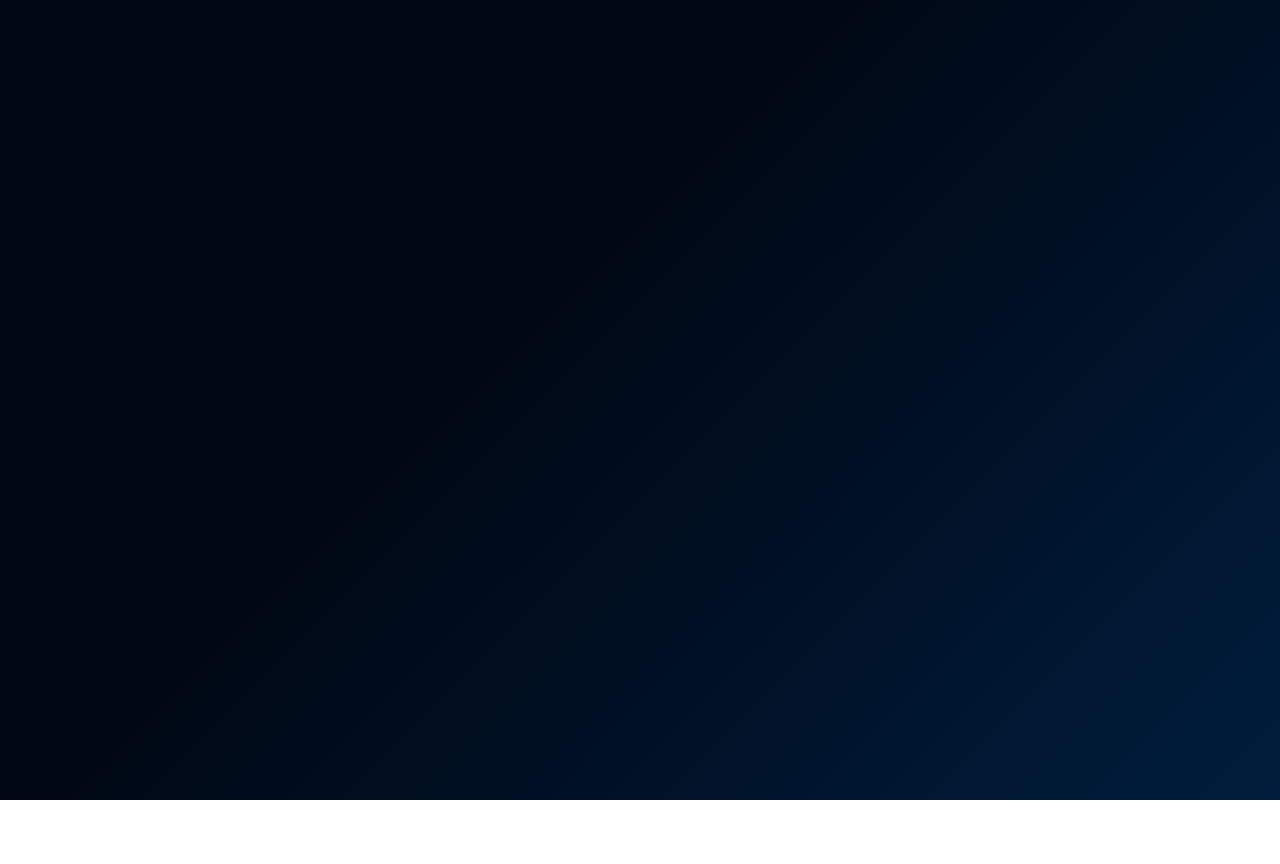
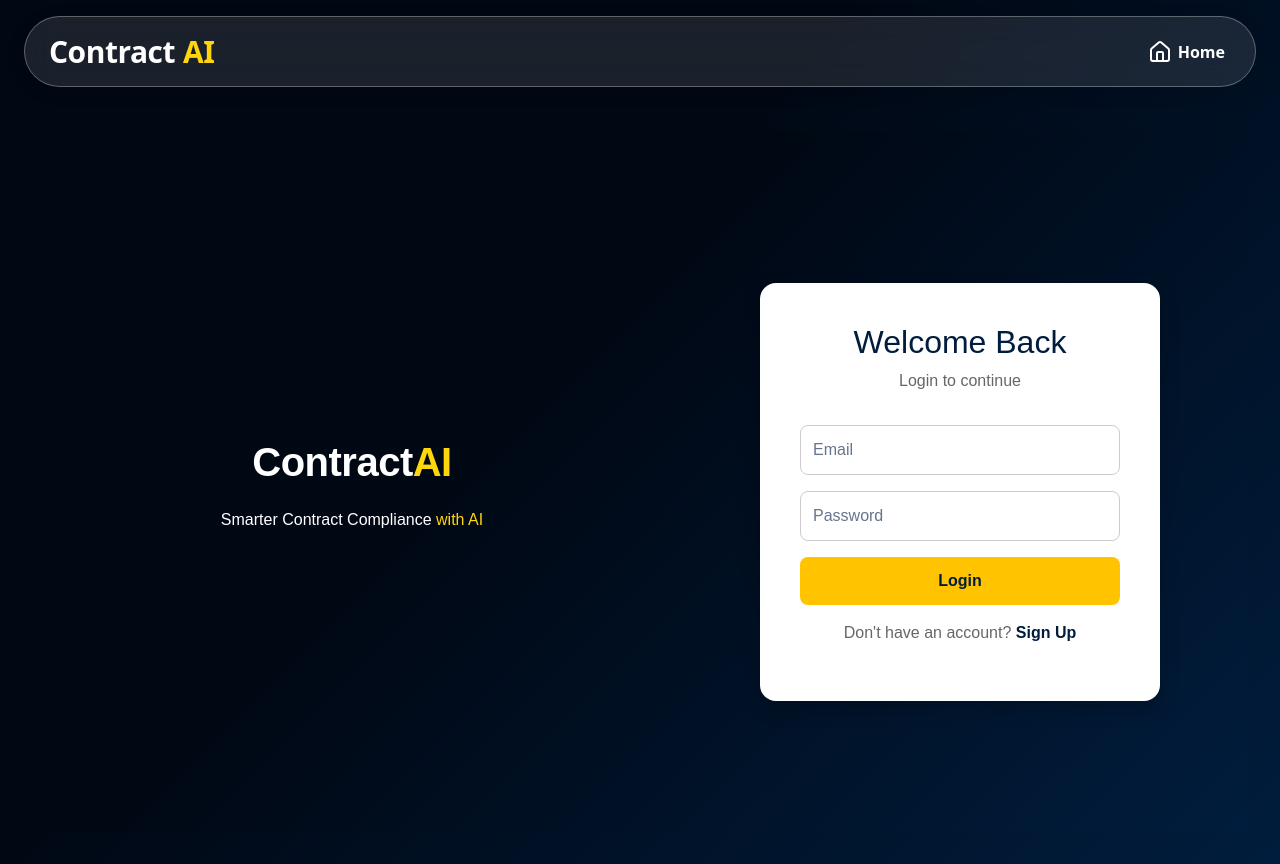
Before and after one commit to YoussefMa7moud/Graduation, a React (Vite) app in the folder Frontend/: page /Auth in a window 1280 px wide. Before the commit this address had no page. Before the commit the page ends 800 px from the top, so only its background shows below. Built offline with nearby package versions, Linux system fonts and the light colour scheme.

Commit message:
added the auth (Login/signup forms)

```diff
--- a/Frontend/src/App.tsx
+++ b/Frontend/src/App.tsx
@@ -6,7 +6,7 @@ import HomePage from './pages/customer/HomePage'
 import BrowsePage from './pages/customer/BrowsePage';
 import ContractsPage from './pages/customer/ContractsPage';
 import ChatPage from './pages/customer/ChatPage';
-
+import Auth from "./pages/Auth/Auth";
 function App() {
 
 
@@ -15,6 +15,7 @@ function App() {
       <Routes>
         <Route path="/" element={<LandingPage />} />
         <Route path="/Home" element={<HomePage />} />
+         <Route path="/Auth" element={<Auth />} />
         <Route path="/Browse" element={<BrowsePage />} />
         <Route path="/Contracts" element={<ContractsPage/>} />
         <Route path="/Chat" element={<ChatPage />}/>
--- a/Frontend/src/components/LandingPage/NavBar.tsx
+++ b/Frontend/src/components/LandingPage/NavBar.tsx
@@ -1,6 +1,23 @@
 import React from "react";
+import { useNavigate } from "react-router-dom";
+import { Home } from "lucide-react";
 
-const Navbar: React.FC = () => {
+interface NavbarProps {
+  showLogin?: boolean;
+  showHome?: boolean;
+}
+
+const Navbar: React.FC<NavbarProps> = ({ showLogin = true, showHome = false }) => {
+  const navigate = useNavigate();
+
+  const handleLoginClick = () => {
+    navigate("/Auth");
+  };
+
+  const handleHomeClick = () => {
+    navigate("/");
+  };
+
   return (
     <nav
       style={{
@@ -19,32 +36,60 @@ const Navbar: React.FC = () => {
           display: "flex",
           alignItems: "center",
           justifyContent: "space-between",
-
-
           background: "rgba(255, 255, 255, 0.1)",
           backdropFilter: "blur(15px)",
           WebkitBackdropFilter: "blur(15px)",
           border: "1px solid rgba(255, 255, 255, 0.3)",
           borderRadius: "9999px",
-
-
           boxShadow: "0 4px 20px rgba(0, 0, 0, 0.08)",
           padding: "12px 24px",
         }}
       >
-
         <div
+          className="brand-title"
           style={{
             fontSize: "30px",
             fontWeight: "bold",
             letterSpacing: "-0.5px",
+            display: "flex",
+            alignItems: "center",
+            gap: "8px",
           }}
         >
           <span style={{ color: "#fff" }}>Contract</span>
           <span style={{ color: "#FFD60A" }}>AI</span>
         </div>
 
+
+        <div style={{ display: "flex", alignItems: "center", gap: "10px" }}>
+          {showHome && (
             <button
+              onClick={handleHomeClick}
+              style={{
+        background: "none",
+        border: "none",
+        cursor: "pointer",
+        color: "white",
+        display: "flex",
+        alignItems: "center",
+        justifyContent: "center",
+        gap: "6px",
+       fontSize: "16px",
+                fontWeight: 600,
+        transition: "transform 0.2s ease, color 0.2s ease",
+      }}
+              title="Go Home"
+              onMouseOver={(e) => (e.currentTarget.style.transform = "scale(1.1)")}
+              onMouseOut={(e) => (e.currentTarget.style.transform = "scale(1)")}
+            >
+              <Home size={24} />
+              <span>Home</span>
+            </button>
+          )}
+
+          {showLogin && (
+            <button
+              onClick={handleLoginClick}
               style={{
                 padding: "6px 16px",
                 borderRadius: "9999px",
@@ -59,6 +104,8 @@ const Navbar: React.FC = () => {
             >
               Login
             </button>
+          )}
+        </div>
       </div>
     </nav>
   );
--- /dev/null
+++ b/Frontend/src/pages/Auth/Auth.css
@@ -0,0 +1,133 @@
+.auth-container {
+  display: flex;
+   height: calc(100vh - 100px);
+  font-family: "Poppins", sans-serif;
+    background: linear-gradient(
+  135deg,
+  #000814 40%,
+  #001D3D 100%
+);}
+
+.error-message {
+  color: #ff4d4d;
+  font-size: 0.9rem;
+  margin-top: 5px;
+  text-align: left;
+}
+
+.auth-left {
+   flex: 1;
+
+  color: white;
+  display: flex;
+  flex-direction: column;
+  align-items: center;
+  justify-content: center;
+  text-align: center;
+  padding: 2rem;
+}
+
+.brand-title {
+  font-size: 2.5rem;
+  font-weight: bold;
+  letter-spacing: -0.5px;
+}
+
+.white-text {
+  color: #fff;
+}
+
+.yellow-text {
+  color: #ffd60a;
+}
+
+.brand-tagline {
+  font-size: 1rem;
+  font-weight: 200;
+  margin-top: 1rem;
+  color: #ffffffcc;
+}
+
+.auth-right {
+   flex: 1;
+
+  display: flex;
+  justify-content: center;
+  align-items: center;
+}
+
+.form-box {
+  background: white;
+  padding: 2.5rem;
+  border-radius: 16px;
+  box-shadow: 0 8px 20px rgba(0, 0, 0, 0.2);
+  width: 80%;
+  max-width: 400px;
+  margin-top: 20px; /
+}
+
+h2 {
+  color: #001d3d;
+  text-align: center;
+  margin-bottom: 0.5rem;
+}
+
+.subtitle {
+  text-align: center;
+  color: #666;
+  margin-bottom: 2rem;
+}
+
+.input-field {
+  width: 100%;
+  padding: 12px;
+  margin-bottom: 1rem;
+  border: 1px solid #ccc;
+  border-radius: 8px;
+  font-size: 1rem;
+  outline: none;
+  transition: all 0.2s ease;
+}
+
+.input-field:focus {
+  border-color: #ffc300;
+  box-shadow: 0 0 5px rgba(255, 195, 0, 0.5);
+}
+
+.auth-btn {
+  width: 100%;
+  background-color: #ffc300;
+  color: #001d3d;
+  font-size: 1rem;
+  font-weight: bold;
+  padding: 12px;
+  border: none;
+  border-radius: 8px;
+  cursor: pointer;
+  transition: 0.3s;
+}
+
+.auth-btn:hover {
+  background-color: #ffcf4d;
+}
+
+.toggle-text {
+  text-align: center;
+  margin-top: 1rem;
+  color: #666;
+}
+
+.toggle-text span {
+  color: #001d3d;
+  font-weight: bold;
+  cursor: pointer;
+  transition: 0.3s;
+}
+
+.toggle-text span:hover {
+  color: #ffc300;
+}
+
+.auth-container-wrapper {
+  margin-top: 100px;
+}
--- /dev/null
+++ b/Frontend/src/pages/Auth/Auth.tsx
@@ -0,0 +1,150 @@
+import React, { useState } from "react";
+import { useNavigate } from "react-router-dom";
+import Navbar from "../../components/LandingPage/NavBar";
+import "./Auth.css";
+
+const Auth: React.FC = () => {
+  const [isSignup, setIsSignup] = useState(false);
+  const [email, setEmail] = useState("");
+  const [password, setPassword] = useState("");
+  const [confirmPassword, setConfirmPassword] = useState("");
+  const [username, setUsername] = useState("");
+  const [error, setError] = useState("");
+  const navigate = useNavigate();
+
+  const handleToggle = () => {
+    setIsSignup(!isSignup);
+    setError("");
+    setEmail("");
+    setPassword("");
+    setConfirmPassword("");
+    setUsername("");
+  };
+
+  const validateEmail = (email: string) => {
+    return /\S+@\S+\.\S+/.test(email);
+  };
+
+  const handleSubmit = (e: React.FormEvent) => {
+    e.preventDefault();
+
+
+    if (isSignup) {
+      if (!email || !password || !confirmPassword || !username) {
+        setError("Please fill the fields");
+        return;
+      }
+
+      if (!validateEmail(email)) {
+        setError("Incorrect email");
+        return;
+      }
+
+      if (password !== confirmPassword) {
+        setError("Passwords don't match");
+        return;
+      }
+      setError("");
+      alert("Signup successful!");
+    } else {
+      if (!email || !password) {
+        setError("Please fill the fields");
+        return;
+      }
+      if (email === "nour@gmail.com" && password === "nour1234") {
+        setError("");
+       navigate("/Browse");
+      } else {
+        setError("Incorrect email or password");
+      }
+    }
+  };
+
+  return (
+    <>
+      <Navbar showLogin={false} showHome={true} />
+
+      <div className="auth-container-wrapper">
+        <div className="auth-container">
+
+          <div className="auth-left">
+            <div className="brand-title">
+              <span className="white-text">Contract</span>
+              <span className="yellow-text">AI</span>
+            </div>
+
+            <div className="brand-tagline">
+              <span className="white-text">Smarter Contract Compliance </span>
+              <span className="yellow-text">with AI</span>
+            </div>
+          </div>
+
+
+          <div className="auth-right">
+            <div className="form-box">
+              <h2>{isSignup ? "Create Account" : "Welcome Back"}</h2>
+              <p className="subtitle">
+                {isSignup
+                  ? "Sign up to start using our platform"
+                  : "Login to continue"}
+              </p>
+
+              <form onSubmit={handleSubmit}>
+                {isSignup && (
+                  <input
+                    type="text"
+                    placeholder="Username"
+                    value={username}
+                    onChange={(e) => setUsername(e.target.value)}
+                    className="input-field"
+                  />
+                )}
+                <input
+                  type="email"
+                  placeholder="Email"
+                  value={email}
+                  onChange={(e) => setEmail(e.target.value)}
+                  className="input-field"
+                />
+                <input
+                  type="password"
+                  placeholder="Password"
+                  value={password}
+                  onChange={(e) => setPassword(e.target.value)}
+                  className="input-field"
+                />
+                {isSignup && (
+                  <input
+                    type="password"
+                    placeholder="Confirm Password"
+                    value={confirmPassword}
+                    onChange={(e) => setConfirmPassword(e.target.value)}
+                    className="input-field"
+                  />
+                )}
+
+
+                {error && <p className="error-message">{error}</p>}
+
+                <button type="submit" className="auth-btn">
+                  {isSignup ? "Sign Up" : "Login"}
+                </button>
+              </form>
+
+              <p className="toggle-text">
+                {isSignup
+                  ? "Already have an account?"
+                  : "Don't have an account?"}{" "}
+                <span onClick={handleToggle}>
+                  {isSignup ? "Login" : "Sign Up"}
+                </span>
+              </p>
+            </div>
+          </div>
+        </div>
+      </div>
+    </>
+  );
+};
+
+export default Auth;
```
Lines whose indentation alone changed are shown as unchanged.
